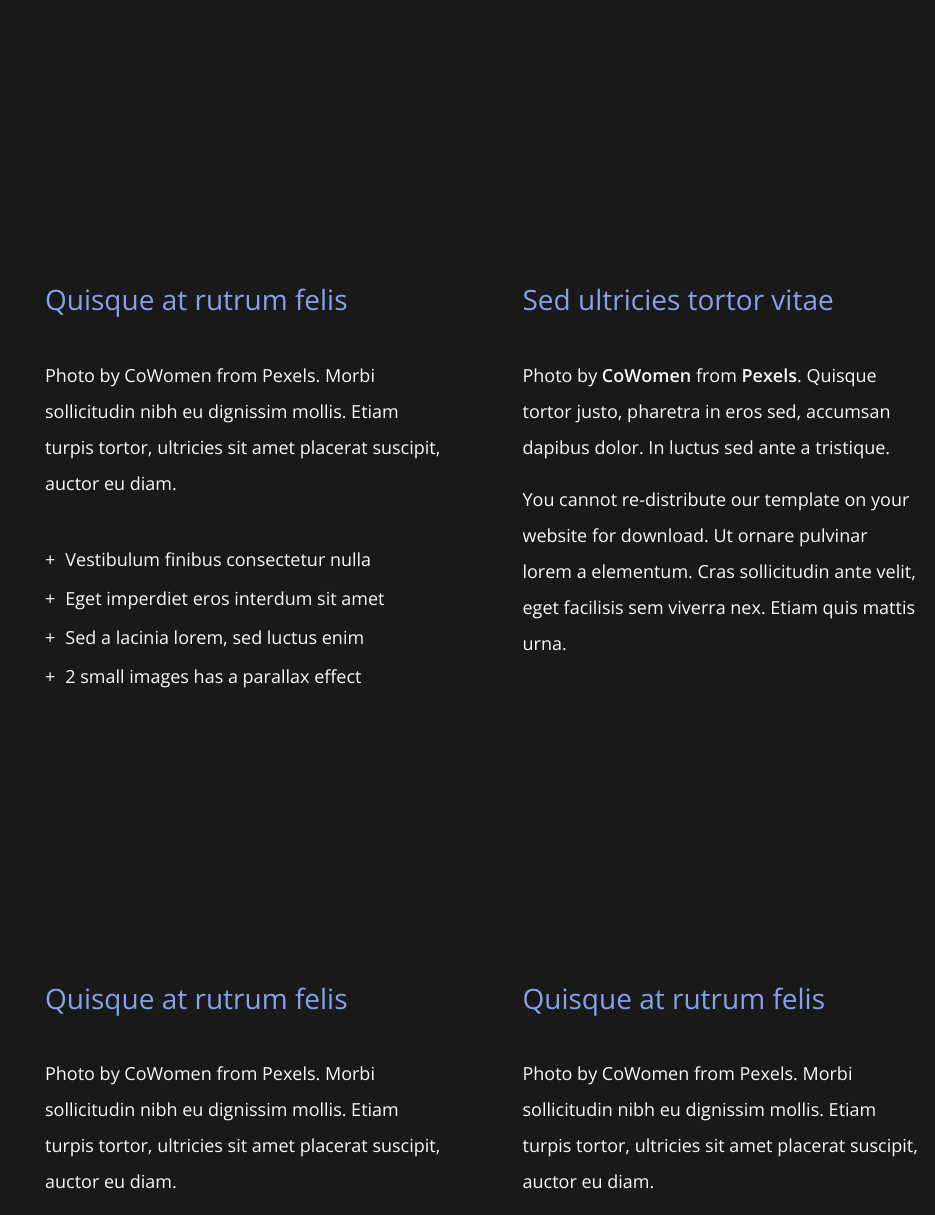
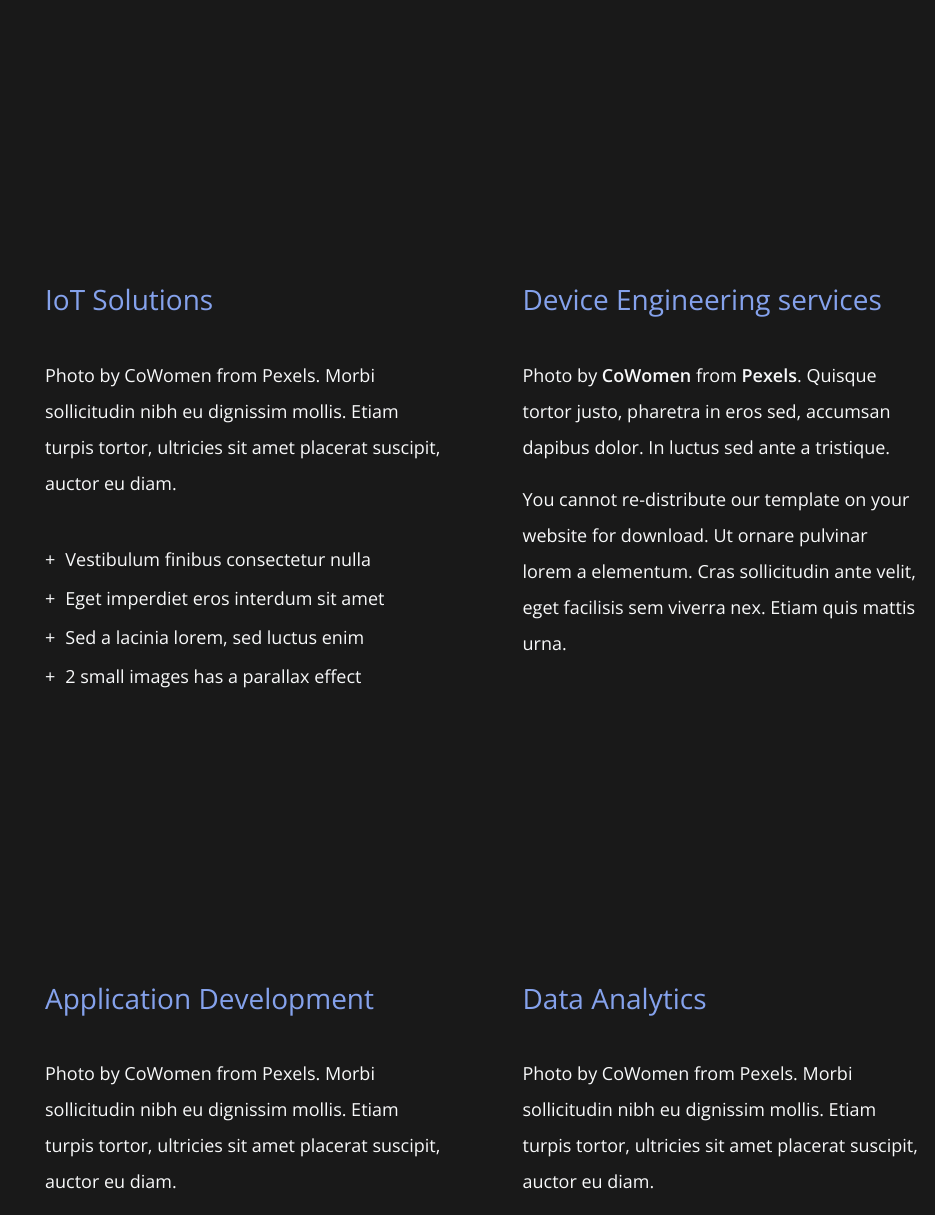
Before and after one commit to Ragnoelectronics/website, a website: page index.html in a window 1280 px wide. Shown: the part 1300-2515 px from the top of the page, without its empty margins (345-1280 px from the left). Drawn offline with nearby package versions, Linux system fonts and the light colour scheme.

Commit message:
verticals

```diff
--- a/index.html
+++ b/index.html
@@ -117,7 +117,7 @@ https://templatemo.com/tm-532-next-level
                     <div class="img-fluid tm-mb-4 tm-small-parallax" data-parallax="scroll" data-image-src="img/23.jpg"></div>
                     <div>
                         <h3 class="tm-text-secondary tm-mb-4">
-                            Quisque at rutrum felis
+                            IoT Solutions
                         </h3>
                         <p class="tm-mb-5">
                             Photo by CoWomen from Pexels. Morbi sollicitudin nibh eu dignissim mollis. Etiam turpis tortor, ultricies sit amet placerat suscipit, auctor eu diam.
@@ -134,7 +134,7 @@ https://templatemo.com/tm-532-next-level
                     <div class="img-fluid tm-mb-4 tm-small-parallax" data-parallax="scroll" data-image-src="img/25.jpg"></div>
                     <div>
                         <h3 class="tm-text-secondary tm-mb-4">
-                            Sed ultricies tortor vitae
+                            Device Engineering services
                         </h3>
                         <p class="tm-section-2-text">
                             Photo by <strong>CoWomen</strong> from <strong>Pexels</strong>. Quisque tortor justo, pharetra in eros sed, accumsan dapibus dolor. In luctus sed ante a tristique.
@@ -148,7 +148,8 @@ https://templatemo.com/tm-532-next-level
                     <div class="img-fluid tm-mb-4 tm-small-parallax" data-parallax="scroll" data-image-src="img/25.jpg"></div>
                     <div>
                         <h3 class="tm-text-secondary tm-mb-4">
-                            Quisque at rutrum felis
+                            Application Development
+
                         </h3>
                         <p class="tm-mb-5">
                             Photo by CoWomen from Pexels. Morbi sollicitudin nibh eu dignissim mollis. Etiam turpis tortor, ultricies sit amet placerat suscipit, auctor eu diam.
@@ -165,7 +166,7 @@ https://templatemo.com/tm-532-next-level
                     <div class="img-fluid tm-mb-4 tm-small-parallax" data-parallax="scroll" data-image-src="img/23.jpg"></div>
                     <div>
                         <h3 class="tm-text-secondary tm-mb-4">
-                            Quisque at rutrum felis
+                            Data Analytics
                         </h3>
                         <p class="tm-mb-5">
                             Photo by CoWomen from Pexels. Morbi sollicitudin nibh eu dignissim mollis. Etiam turpis tortor, ultricies sit amet placerat suscipit, auctor eu diam.
@@ -224,7 +225,7 @@ https://templatemo.com/tm-532-next-level
                     </a>
                 </div>
                 <div class="footer__social__icon">
-                    <a href="https://facebook.com">
+                    <a href="https://twitter.com/RagnoElec">
                         <i class=" fa fa-twitter fa-1x " aria-hidden="true "></i>
                     </a>
                 </div>
```
